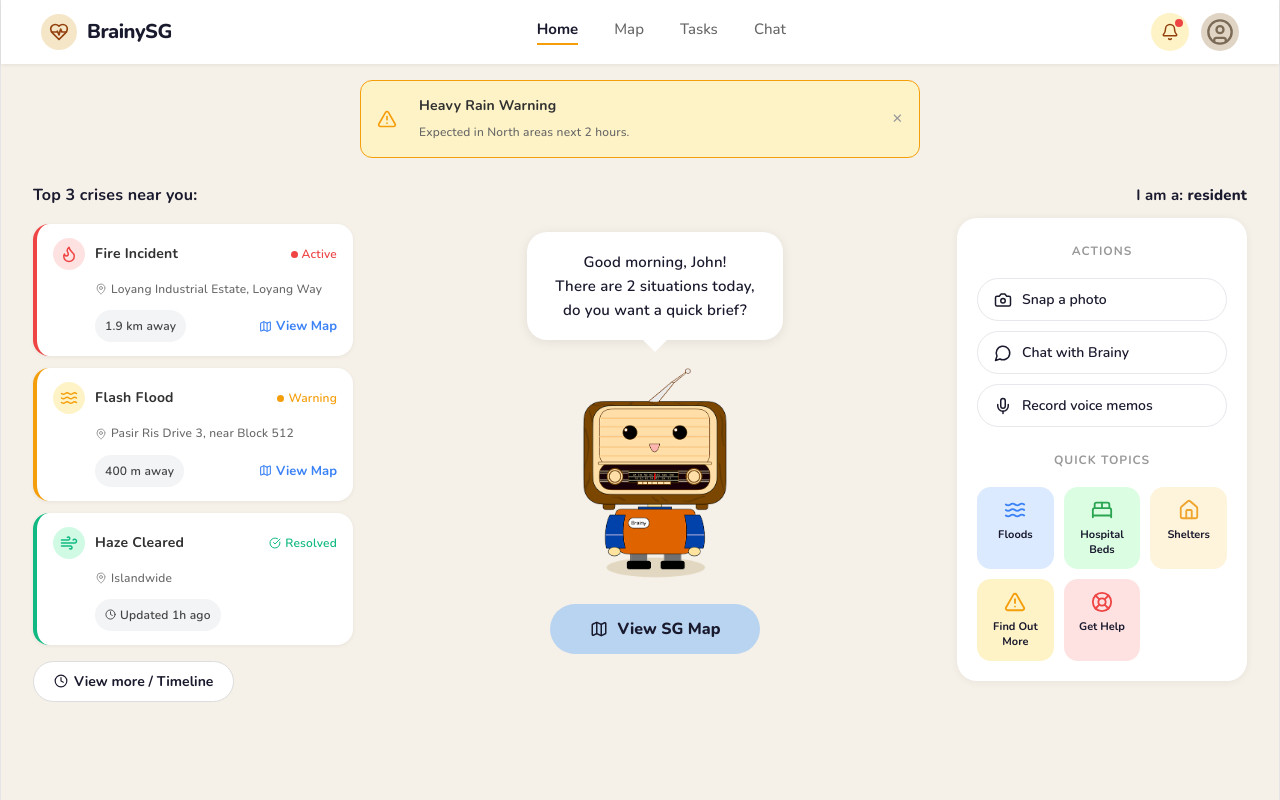
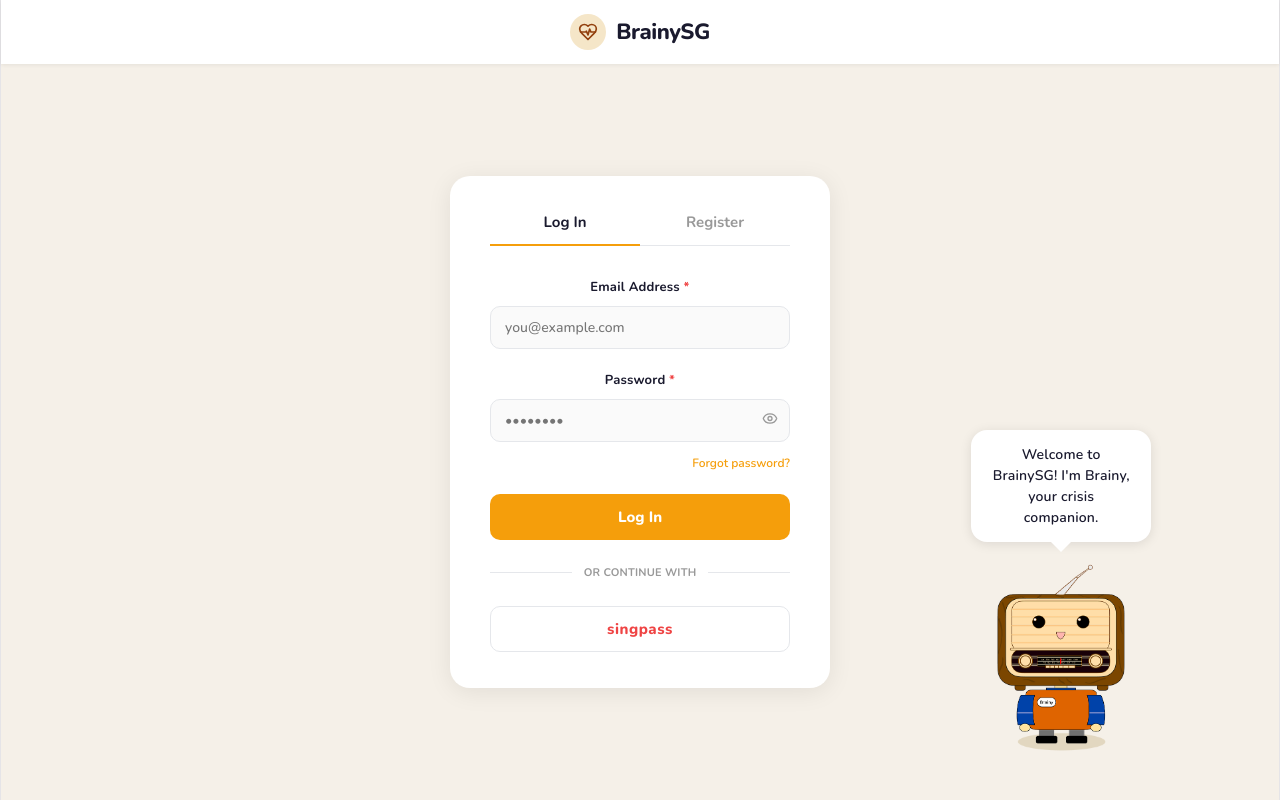
Before and after one commit to Everwi8/BrainHack, a React (Vite) app in the folder frontend/: page / in a window 1280 px wide. Built offline with nearby package versions, Linux system fonts and the light colour scheme.

Commit message:
updated navigation

```diff
--- a/frontend/src/App.jsx
+++ b/frontend/src/App.jsx
@@ -22,8 +22,9 @@ export default function App() {
   return (
     <BrowserRouter>
       <Routes>
-        <Route path="/" element={<Home />} />
         <Route path="/login" element={<Login />} />
+        <Route path="/" element={<Login />} />  {/* start at login */}
+        <Route path="/home" element={<Home />} />
         <Route path="/help" element={<Help />} />
         <Route path="/map" element={<Map />} />
         <Route path="/chat" element={<Chat />} />
--- a/frontend/src/components/layout/NavBar.jsx
+++ b/frontend/src/components/layout/NavBar.jsx
@@ -3,7 +3,7 @@ import { useNavigate, useLocation } from "react-router-dom";
 import { Bell, HeartPulse, UserCircle } from "lucide-react";
 
 const NAV_LINKS = [
-  { label: "Home",  path: "/" },
+  { label: "Home",  path: "/home" },
   { label: "Map",   path: "/map" },
   { label: "Tasks", path: "/crisis" },
   { label: "Chat",  path: "/chat" },
--- a/frontend/src/pages/Login.jsx
+++ b/frontend/src/pages/Login.jsx
@@ -196,7 +196,7 @@ export default function Login() {
 
         <img src="/brainy_normal.png" alt="Brainy" style={{ width: 200, height: "auto", objectFit: "contain" }} />
 
-        <button onClick={() => navigate("/")} style={{ background: "#B8D4F0", border: "none", borderRadius: 30, padding: "14px 40px", fontFamily: "'Nunito', sans-serif", fontWeight: 800, fontSize: 16, cursor: "pointer", color: "#1a1a2e", display: "flex", alignItems: "center", gap: 10, transition: "background 0.15s" }}
+        <button onClick={() => navigate("/home")} style={{ background: "#B8D4F0", border: "none", borderRadius: 30, padding: "14px 40px", fontFamily: "'Nunito', sans-serif", fontWeight: 800, fontSize: 16, cursor: "pointer", color: "#1a1a2e", display: "flex", alignItems: "center", gap: 10, transition: "background 0.15s" }}
           onMouseEnter={e => e.currentTarget.style.background = "#93C5FD"}
           onMouseLeave={e => e.currentTarget.style.background = "#B8D4F0"}
         >
```
